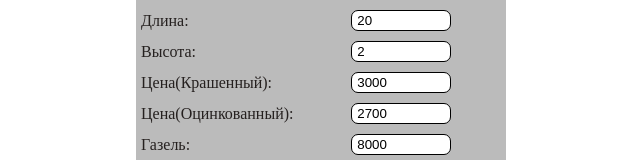
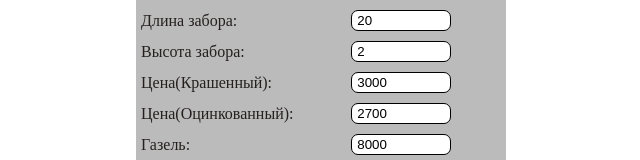
Before and after one commit to Irasov/strong-house, a plain HTML site: page index.html in a window 1280 px wide. Shown: the top 160 px of the page, without its empty margins (319-959 px from the left). Drawn offline with Linux system fonts and the light colour scheme.

Commit message:
refactor: change text

```diff
--- a/index.html
+++ b/index.html
@@ -14,10 +14,10 @@
                 <div class="data__container">
                     <div class="data__body">
                         <div class="data__box">
-                            <label for="long">Длина:</label><input class="data__input data__input_long" type="number" id="long" value="20">
+                            <label for="long">Длина забора:</label><input class="data__input data__input_long" type="number" id="long" value="20">
                         </div>
                         <div class="data__box">
-                            <label for="height">Высота:</label><input class="data__input data__input_height" type="number" id="height" value="2">
+                            <label for="height">Высота забора:</label><input class="data__input data__input_height" type="number" id="height" value="2">
                         </div>
                         <div class="data__box">
                             <label for="price_c">Цена(Крашенный):</label><input class="data__input data__input_price-c" type="number" id="price_c" value="3000">
```
